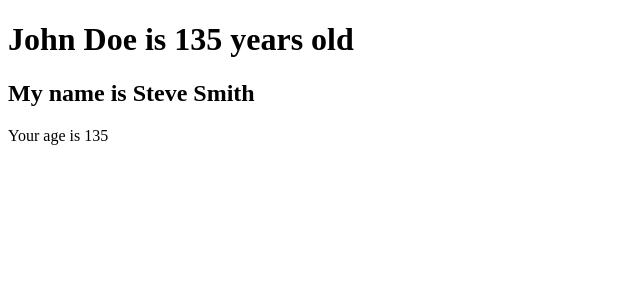
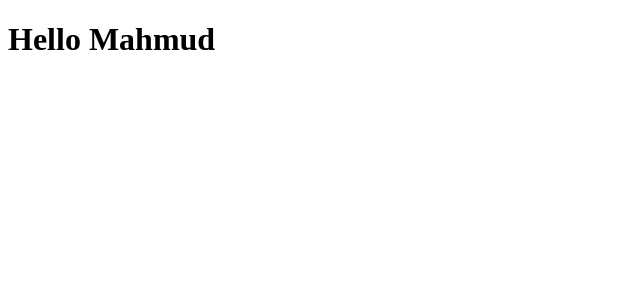
Before and after one commit to mdmahmudurrahman/angular4-syntax, an Angular app: page / in a window 1280 px wide. Shown: the top 300 px of the page, without its empty margins (0-640 px from the left). Built offline with nearby package versions, Linux system fonts and the light colour scheme.

Commit message:
Adding types to properties

```diff
--- a/src/app/components/sandbox.component.ts
+++ b/src/app/components/sandbox.component.ts
@@ -6,28 +6,14 @@ import { Component, NgModule } from '@angular/core';
 @Component({
   selector: 'sandbox',
   template: `
-    <h1>{{name}} is {{age}} years old</h1>
-    <h2>My name is {{person.firstName}} {{person.lastName}}</h2>
-    <p>Your age is {{showAge()}}</p>
+    <h1>Hello {{name}}</h1>
   `
 })
 
 export class SandboxComponent {
-  name = "John Doe";
-  age = 35;
-  person = { firstName: 'Steve', lastName: 'Smith'}
+  name:string = "John Doe";
 
   constructor() {
-    console.log('Constructor is called for Sandbox');
-    // this.age = 100;
-    this.hasBirthDay();
-  }
-
-  hasBirthDay() {
-    this.age += 100;
-  }
-
-  showAge() {
-    return this.age;
+    this.name = "Mahmud";
   }
 }
```
